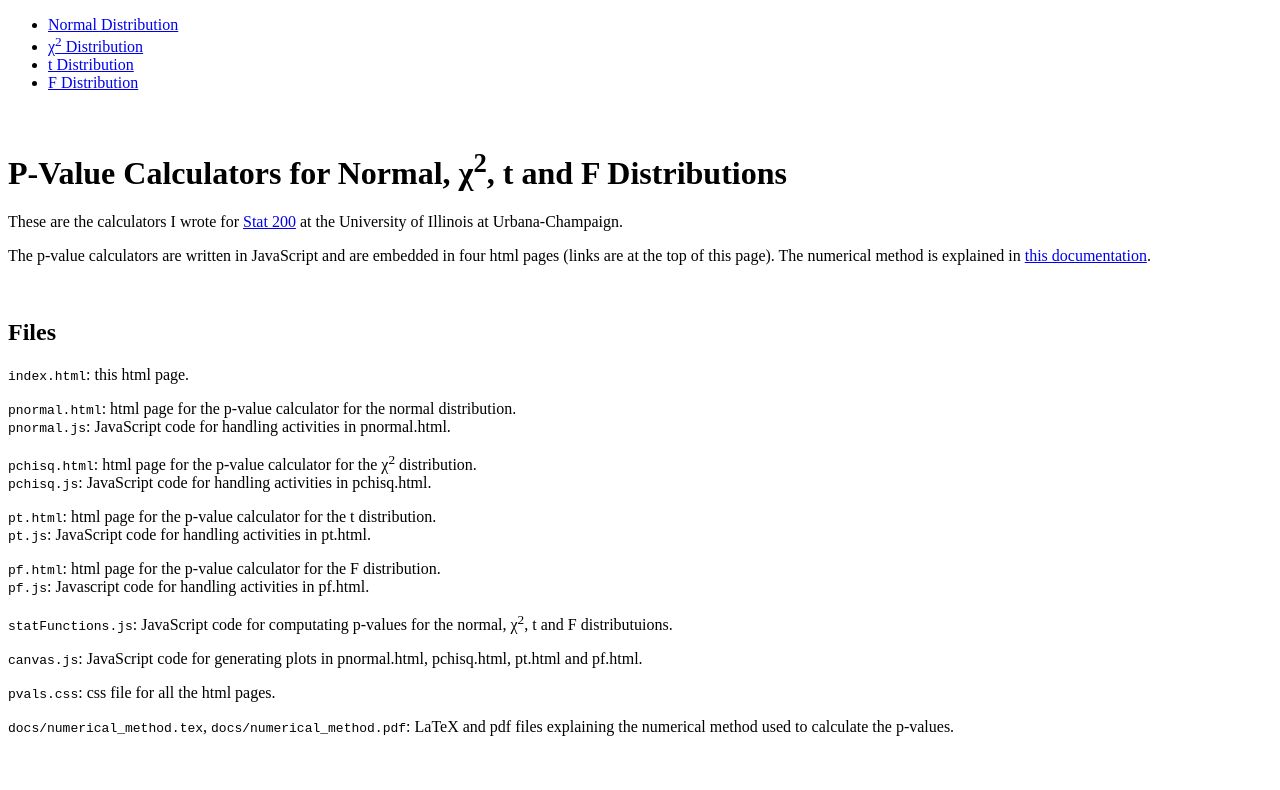
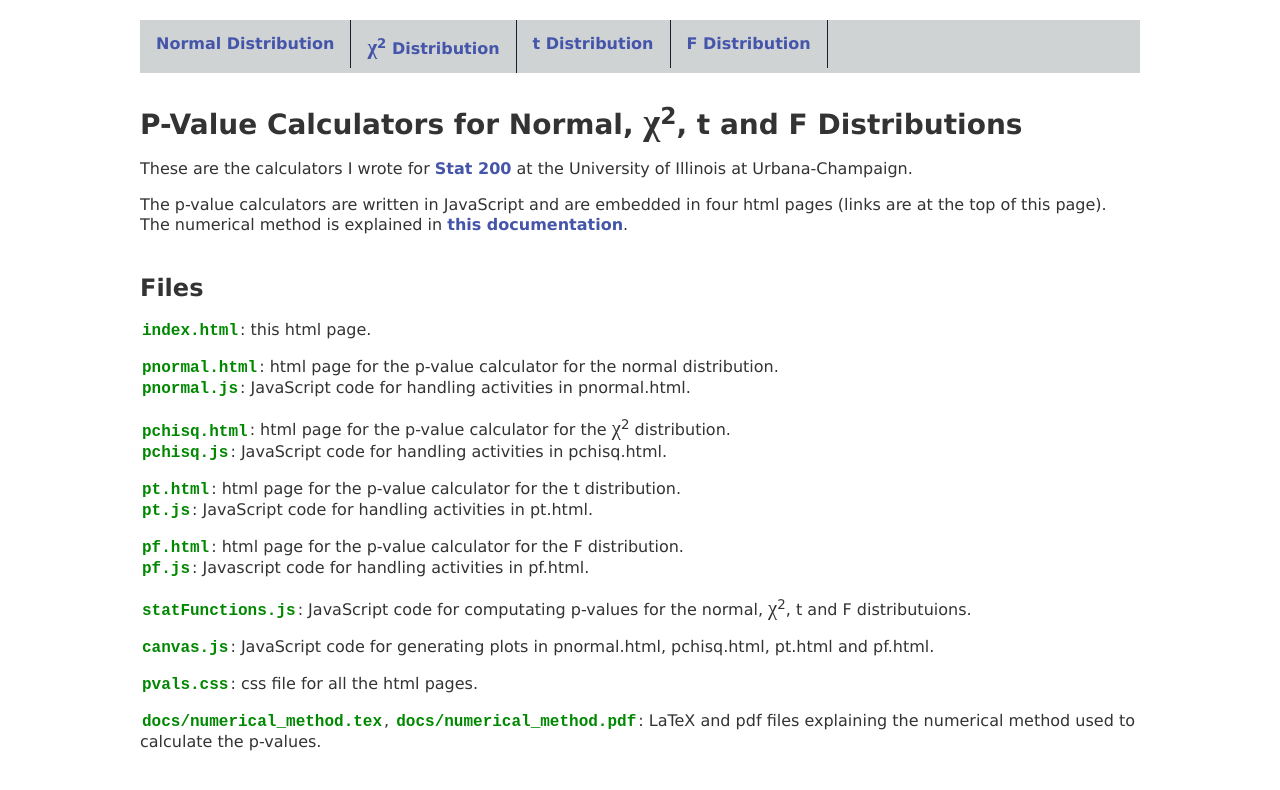
Before and after one commit to limohaha/MoPvalueCalc.github.io, a Jekyll site: the page built from index.html, in a window 1280 px wide. Shown: the top 790 px of the page. Built offline with Jekyll 4.4.1, drawn with Linux system fonts in a browser that asks for light colours.

Commit message:
Update home.html

```diff
--- a/_layouts/home.html
+++ b/_layouts/home.html
@@ -5,7 +5,7 @@
 
 <head>
 <title>P Value Calculators</title>
-<link rel="stylesheet" href="pvals.css">
+<link rel="stylesheet" href="assets/css/pvals.css">
 </head>
 
 <body>
```
